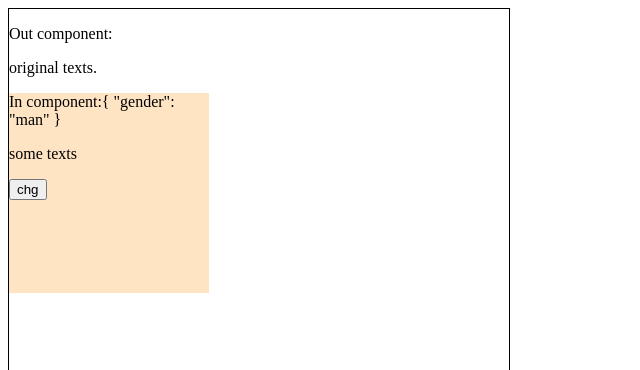
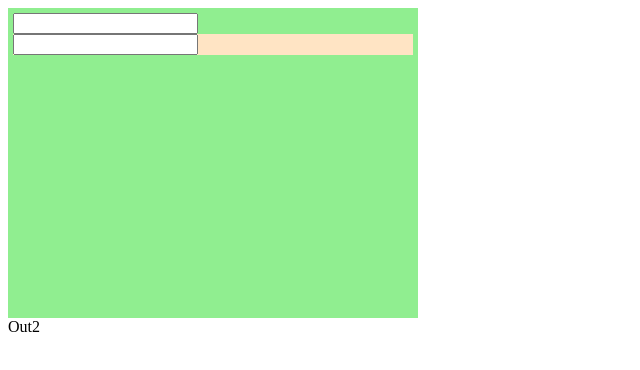
Before and after one commit to CooCoders/Co-Learning, a Vue app in the folder Vite+Vue3/vue3-review/: page / in a window 1280 px wide. Shown: the top 370 px of the page, without its empty margins (0-640 px from the left). Built offline with nearby package versions, Linux system fonts and the light colour scheme.

Commit message:
update component review

```diff
--- a/Vite+Vue3/vue3-review/src/App.vue
+++ b/Vite+Vue3/vue3-review/src/App.vue
@@ -9,6 +9,8 @@ import Review3 from './components/Review3.vue'
 import Board from './components/Board.vue'
 import Watch from './components/Watch.vue'
 import Out from './components/Out.vue'
+import Out1 from './components/Out1.vue'
+import Out2 from './components/Out2.vue'
 </script>
 
 <template>
@@ -17,7 +19,8 @@ import Out from './components/Out.vue'
     <!-- <Review3></Review3> -->
     <!-- <Board></Board> -->
     <!-- <Watch></Watch> -->
-    <Out></Out>
+    <Out1></Out1>
+    <Out2></Out2>
   </div>
 </template>
 
--- /dev/null
+++ b/Vite+Vue3/vue3-review/src/components/In1.vue
@@ -0,0 +1,29 @@
+<template>
+  <div class="in-container">
+    <input type="text" v-model="outVal" @input="inVal = $event.target.value">
+  </div>
+</template>
+
+<script setup>
+import { ref, reactive, watch } from 'vue'
+
+const props = defineProps(['outVal'])
+const emits = defineEmits(['inVal'])
+
+let outVal = ref('')
+outVal.value = props.outVal
+watch(() => { return props.outVal }, (newval, oldval) => {
+  outVal = newval
+})
+
+let inVal = ref('')
+watch(inVal, (newval, oldval) => {
+  emits('inVal', inVal.value)
+})
+
+</script>
+<style scoped>
+.in-container {
+  background-color: bisque;
+}
+</style>
--- /dev/null
+++ b/Vite+Vue3/vue3-review/src/components/Out1.vue
@@ -0,0 +1,24 @@
+<template>
+  <div class="out-container">
+    <input type="text" v-model="outVal" @input="outVal = $event.target.value">
+    <In1 :outVal="outVal" @inVal="handler"></In1>
+  </div>
+</template>
+
+<script setup>
+import { ref, reactive, handleError } from 'vue'
+import In1 from './In1.vue';
+
+let outVal = ref('')
+const handler = (msg) => {
+  outVal.value = msg
+}
+</script>
+<style scoped>
+.out-container {
+  height: 300px;
+  width: 400px;
+  padding: 5px;
+  background-color: lightgreen;
+}
+</style>
--- /dev/null
+++ b/Vite+Vue3/vue3-review/src/components/Out2.vue
@@ -0,0 +1,11 @@
+<template>
+  <div class="container">
+    Out2
+  </div>
+</template>
+
+<script setup>
+import { ref, reactive } from 'vue'
+
+</script>
+<style scoped></style>
```
